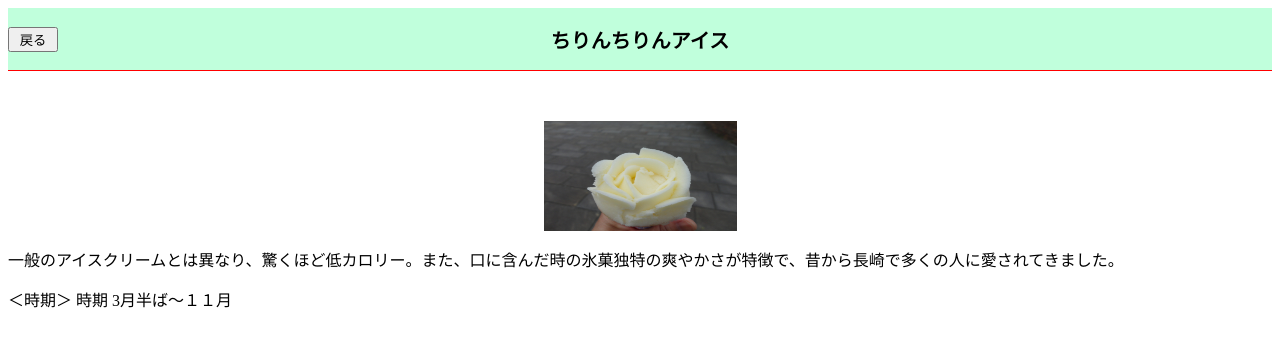
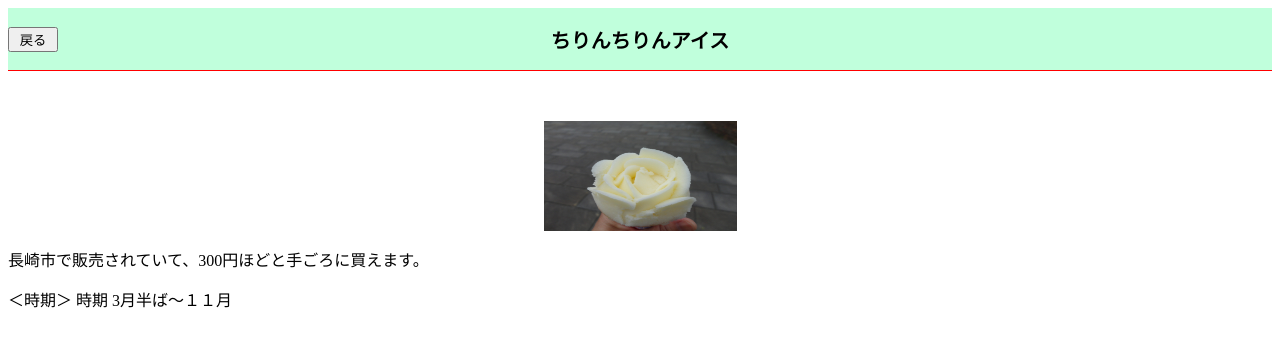
Before and after one commit to shimashoR3/nagasaki, a plain HTML site: page kankou/ice.html in a window 1280 px wide. Drawn offline with Linux system fonts and the light colour scheme.

Commit message:
Update ice.html

```diff
--- a/kankou/ice.html
+++ b/kankou/ice.html
@@ -13,7 +13,7 @@
        <div></div>
    </nav>
     <img src="ice.jpg"  width="193" height="110"style="display: block; margin: auto;">
-     <p> 一般のアイスクリームとは異なり、驚くほど低カロリー。また、口に含んだ時の氷菓独特の爽やかさが特徴で、昔から長崎で多くの人に愛されてきました。 </p>
+     <p> 長崎市で販売されていて、300円ほどと手ごろに買えます。 </p>
 
       <p>＜時期＞ 時期 3月半ば～１１月</p>
 </html>
```
